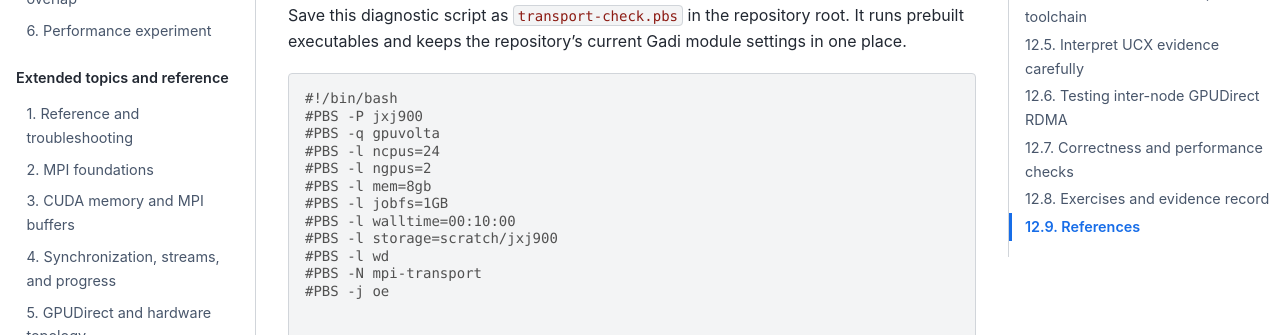
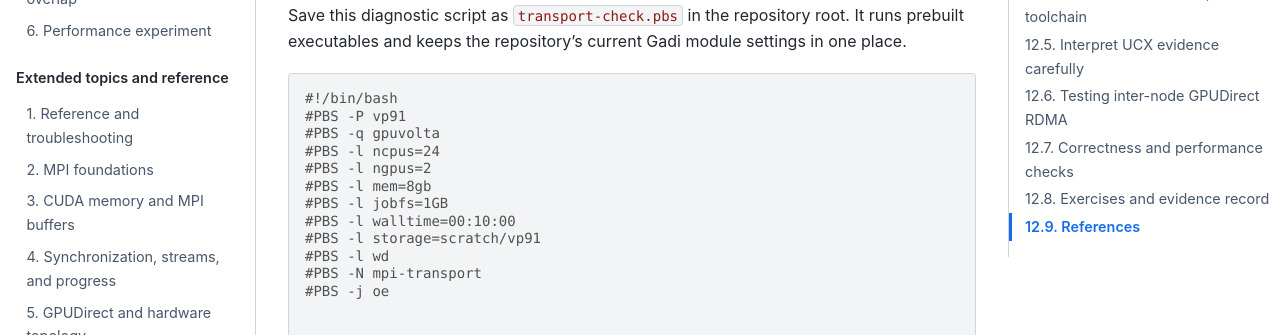
Before and after one commit to NCI900-Training-Organisation/intro-to-mpi, a Sphinx documentation site: the page built from docs/source/18-cuda-aware-mpi-diagnostics.rst, in a window 1280 px wide and 900 px high, scrolled down 1112 px. Shown: the part 152-487 px from the top of the window. Built offline with Sphinx 7.4.7 and the Sphinx Book theme 1.1.4, drawn with Linux system fonts in a browser that asks for light colours.

Commit message:
docs: use correct project

```diff
--- a/docs/source/18-cuda-aware-mpi-diagnostics.rst
+++ b/docs/source/18-cuda-aware-mpi-diagnostics.rst
@@ -53,14 +53,14 @@ and keeps the repository's current Gadi module settings in one place.
 .. code-block:: bash
 
    #!/bin/bash
-   #PBS -P jxj900
+   #PBS -P vp91
    #PBS -q gpuvolta
    #PBS -l ncpus=24
    #PBS -l ngpus=2
    #PBS -l mem=8gb
    #PBS -l jobfs=1GB
    #PBS -l walltime=00:10:00
-   #PBS -l storage=scratch/jxj900
+   #PBS -l storage=scratch/vp91
    #PBS -l wd
    #PBS -N mpi-transport
    #PBS -j oe
```
